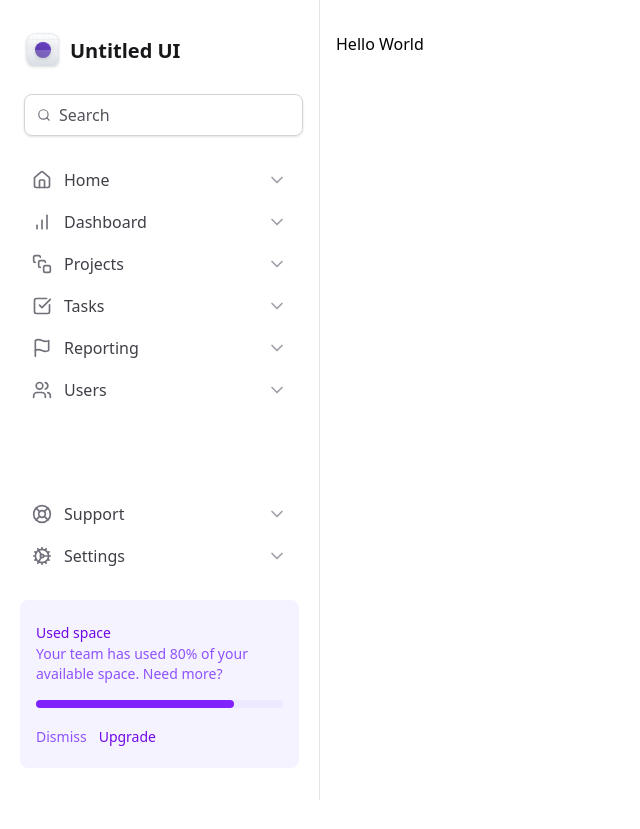
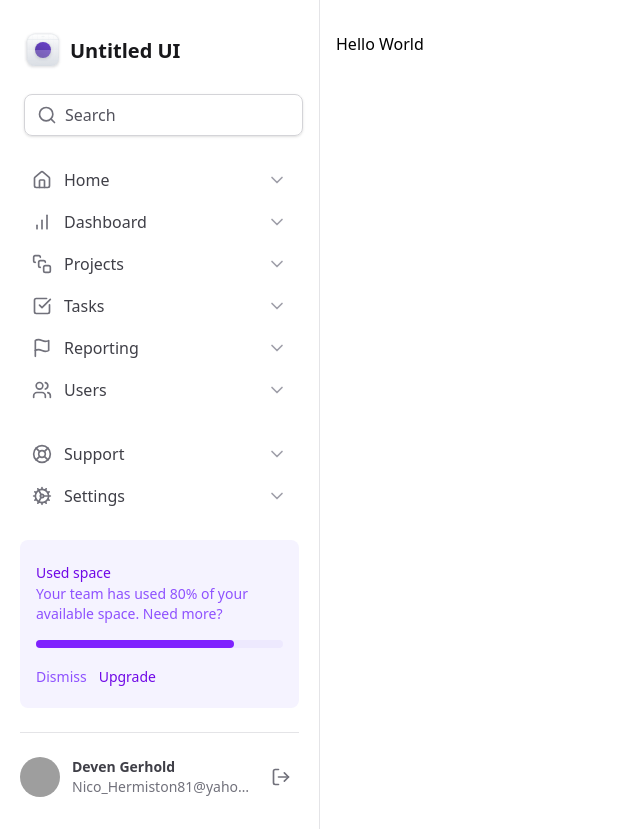
Before and after one commit to lubnimorais/ignite-tailwind, a Next.js app: page / in a window 1280 px wide. Shown: the whole page, without its empty margins (0-640 px from the left). Before the commit the page ends 800 px from the top, so only its background shows below. Built offline with nearby package versions, Linux system fonts and the light colour scheme; grey boxes are pictures that could not be loaded.

Commit message:
feat: refactor sidebar

```diff
--- /dev/null
+++ b/src/components/Input/index.tsx
@@ -0,0 +1,41 @@
+import type { ComponentProps } from 'react';
+
+interface IInputPrefixProps extends ComponentProps<'div'> {}
+
+export function InputPrefix({ ...rest }: IInputPrefixProps) {
+  return <div {...rest} />;
+}
+
+interface IInputControlProps extends ComponentProps<'input'> {}
+
+export function InputControl({ ...rest }: IInputControlProps) {
+  return (
+    <input
+      className='flex-1 border-0 bg-transparent p-0 text-zinc-900 placeholder-zinc-600'
+      {...rest}
+    />
+  );
+}
+
+interface IInputRootProps extends ComponentProps<'div'> {}
+
+export function InputRoot({ ...rest }: IInputRootProps) {
+  return (
+    <div
+      className='
+        w-full
+        flex
+        items-center
+        gap-2
+        rounded-lg
+        border
+        border-zinc-300
+        mx-1
+        px-3
+        py-2
+        shadow-sm
+      '
+      {...rest}
+    />
+  );
+}
--- /dev/null
+++ b/src/components/Sidebar/Profile.tsx
@@ -0,0 +1,30 @@
+import { LogOut } from 'lucide-react';
+
+export function Profile() {
+  return (
+    <div className='grid grid-cols-[max-content_1fr_min-content] items-center gap-3'>
+      <img
+        src='https://github.com/lubnimorais.png'
+        alt=''
+        className='w-10 h-10 rounded-full'
+      />
+
+      <div className='flex flex-col truncate'>
+        <span className='font-semibold text-sm text-zinc-700'>
+          Deven Gerhold
+        </span>
+
+        <span className='text-sm text-zinc-500 truncate'>
+          Nico_Hermiston81@yahoo.com
+        </span>
+      </div>
+
+      <button
+        type='button'
+        className='cursor-pointer ml-auto rounded-md p-2 hover:bg-zinc-50'
+      >
+        <LogOut className='w-5 h-5 text-zinc-500' />
+      </button>
+    </div>
+  );
+}
--- a/src/components/Sidebar/index.tsx
+++ b/src/components/Sidebar/index.tsx
@@ -14,34 +14,21 @@ import { Logo } from './Logo';
 
 import { NavItem } from './NavItem';
 import { UsedSpaceWidget } from './UsedSpaceWidget';
+import { Profile } from './Profile';
+import { InputControl, InputPrefix, InputRoot } from '../Input';
 
 export function Sidebar() {
   return (
     <aside className='flex flex-col gap-6 border-r border-zinc-200 px-5 py-8'>
       <Logo />
 
-      <div
-        className='
-          w-full
-          flex
-          items-center
-          gap-2
-          rounded-lg
-          border
-          border-zinc-300
-          mx-1
-          px-3
-          py-2
-          shadow-sm
-        '
-      >
-        <Search className='w-5 h-5 text-zinc-500' />
+      <InputRoot>
+        <InputPrefix>
+          <Search className='w-5 h-5 text-zinc-500' />
+        </InputPrefix>
 
-        <input
-          className='flex-1 border-0 bg-transparent p-0 text-zinc-900 placeholder-zinc-600'
-          placeholder='Search'
-        />
-      </div>
+        <InputControl placeholder='Search' />
+      </InputRoot>
 
       <nav className='space-y-0.5'>
         <NavItem title='Home' icon={Home} />
@@ -59,6 +46,10 @@ export function Sidebar() {
         </nav>
 
         <UsedSpaceWidget />
+
+        <div className='h-px bg-zinc-200' />
+
+        <Profile />
       </div>
     </aside>
   );
```
